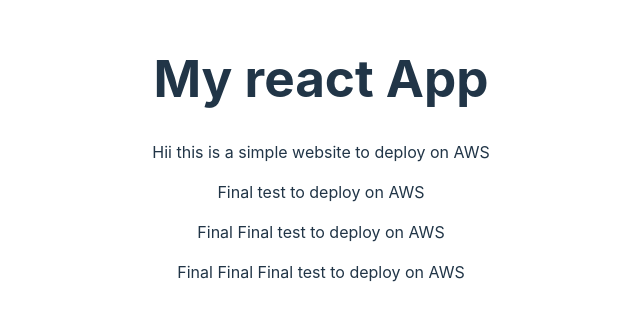
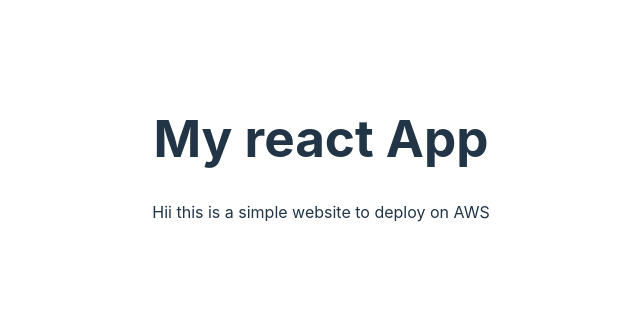
Before and after one commit to AkashRanjanSaikia/My_React_App, a React (Vite) app: page / in a window 1280 px wide. Shown: the part 242-562 px from the top of the page, without its empty margins (319-959 px from the left). Built offline with nearby package versions, Linux system fonts and the light colour scheme.

Commit message:
removed lines

```diff
--- a/src/App.jsx
+++ b/src/App.jsx
@@ -7,9 +7,6 @@
       <div>
         <h1>My react App</h1>
         <p>Hii this is a simple website to deploy on AWS</p>
-        <p>Final test to deploy on AWS</p>
-        <p>Final Final test to deploy on AWS</p>
-        <p>Final Final Final test to deploy on AWS</p>
       </div>
     </>
   )
```
